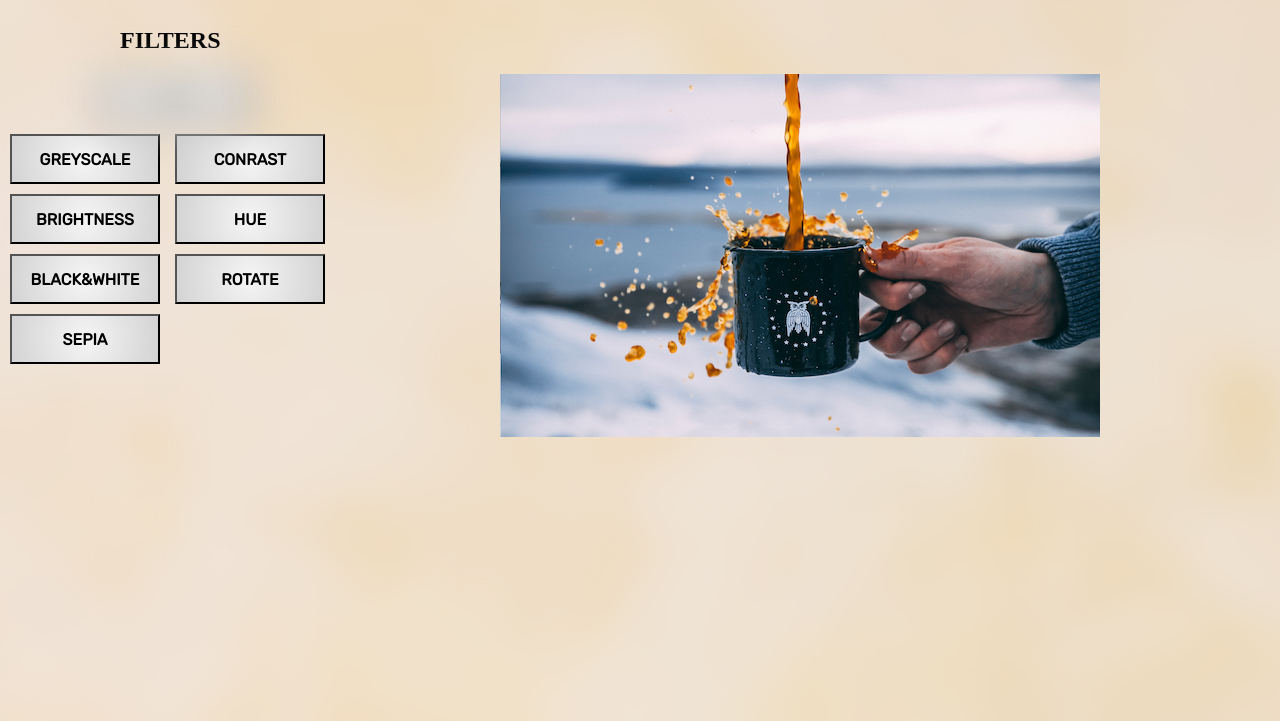
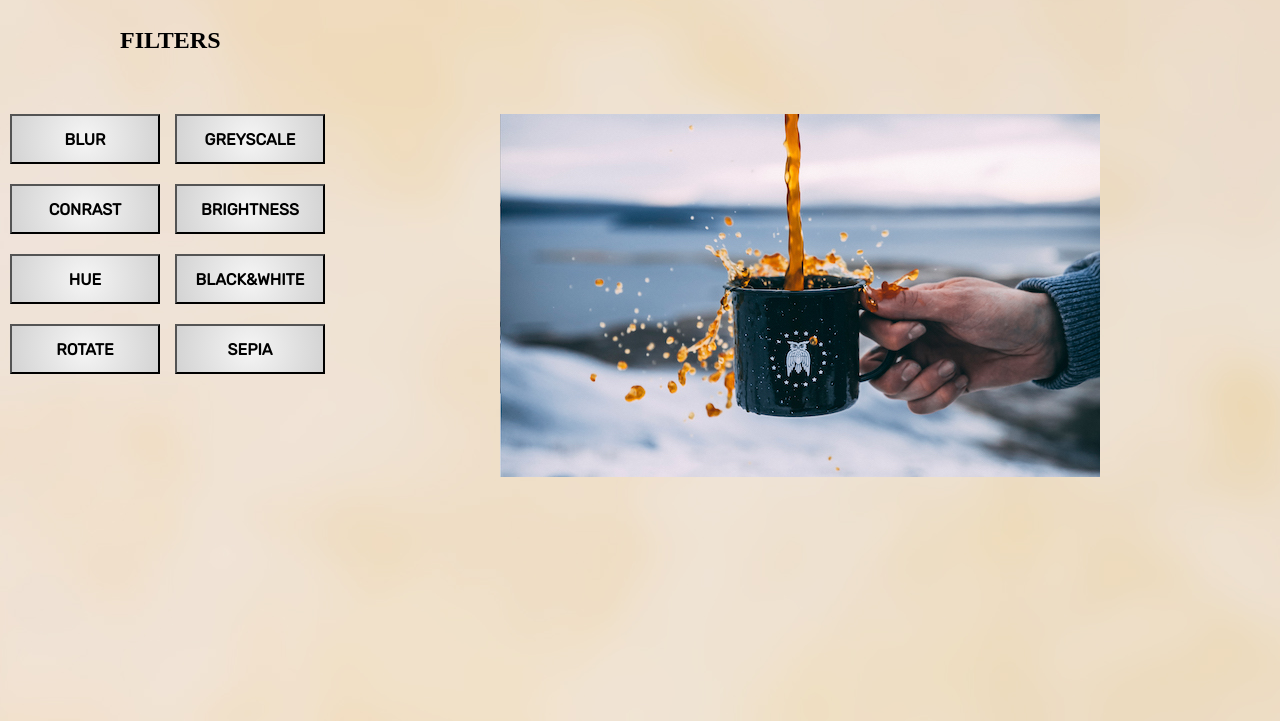
Before and after one commit to navshakearora/imgEditor, a plain HTML site: page index.html in a window 1280 px wide. Shown: the part 79-800 px from the top of the page. Drawn offline with Linux system fonts and the light colour scheme.

Commit message:
Update main.css

```diff
--- a/css/main.css
+++ b/css/main.css
@@ -29,7 +29,7 @@ body {
 	font-size: 16px;
 	font-weight: bold;
 	padding: 10px;
-	margin: 0px 5px 10px 10px; /* trbl */
+	margin: 0px 5px 20px 10px; /* trbl */
 	font-family: 'Rubik', sans-serif;
 	text-align: center;
 	text-transform: uppercase;
@@ -45,7 +45,8 @@ body {
 }
 
 .img {
-	padding: 0px;
+	padding-top: : 0px;
+	margin-top: 40px;
 	/* padding-left: 100px; */
 	margin-left: 100px;
 }
@@ -56,6 +57,7 @@ body {
 	flex-direction: row;
 	flex-wrap: wrap;
 	width: 400px;
+	margin-top: 40px;
 	align-content: flex-start;
 }
 
@@ -82,9 +84,3 @@ body {
 	display: flex;
 	flex-direction: column;
 }
-
-#blur {
-	padding: 0px;
-	margin-left: 100px;
-	filter: blur(20px);
-}
```
